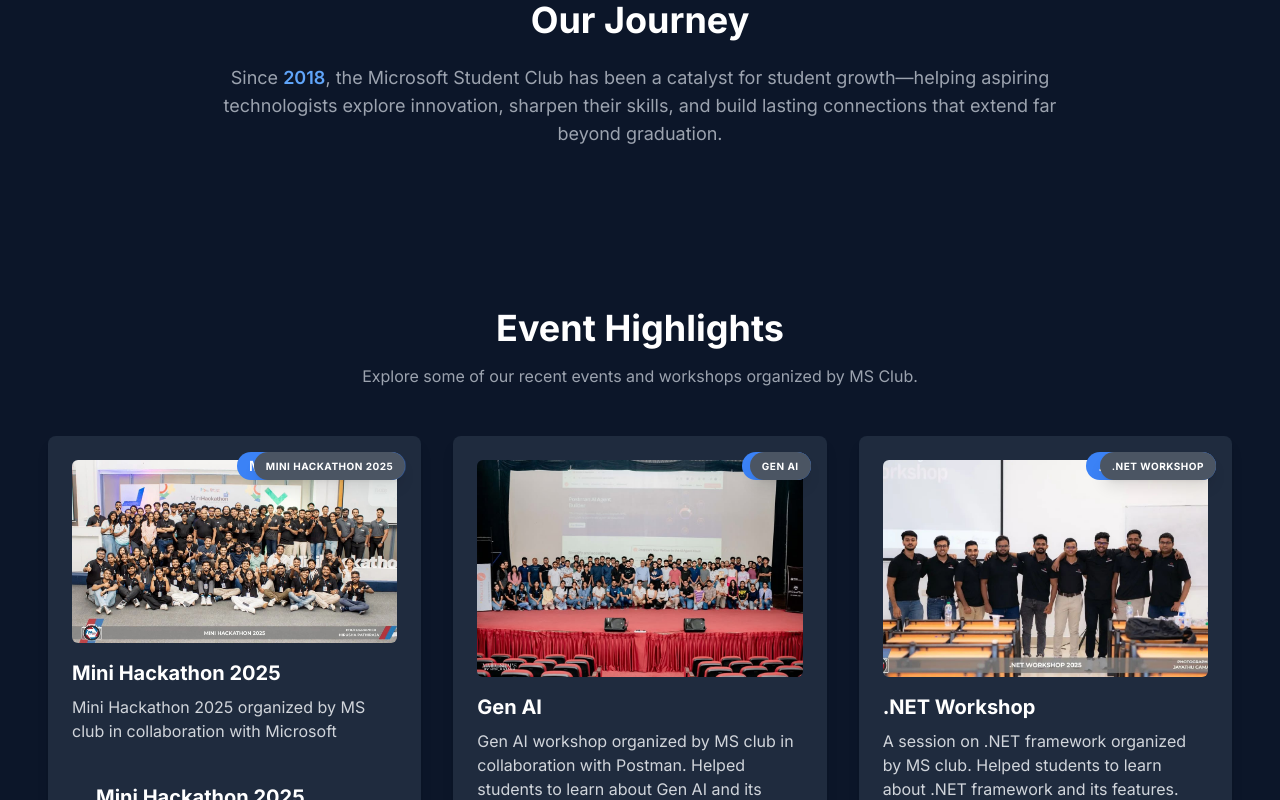
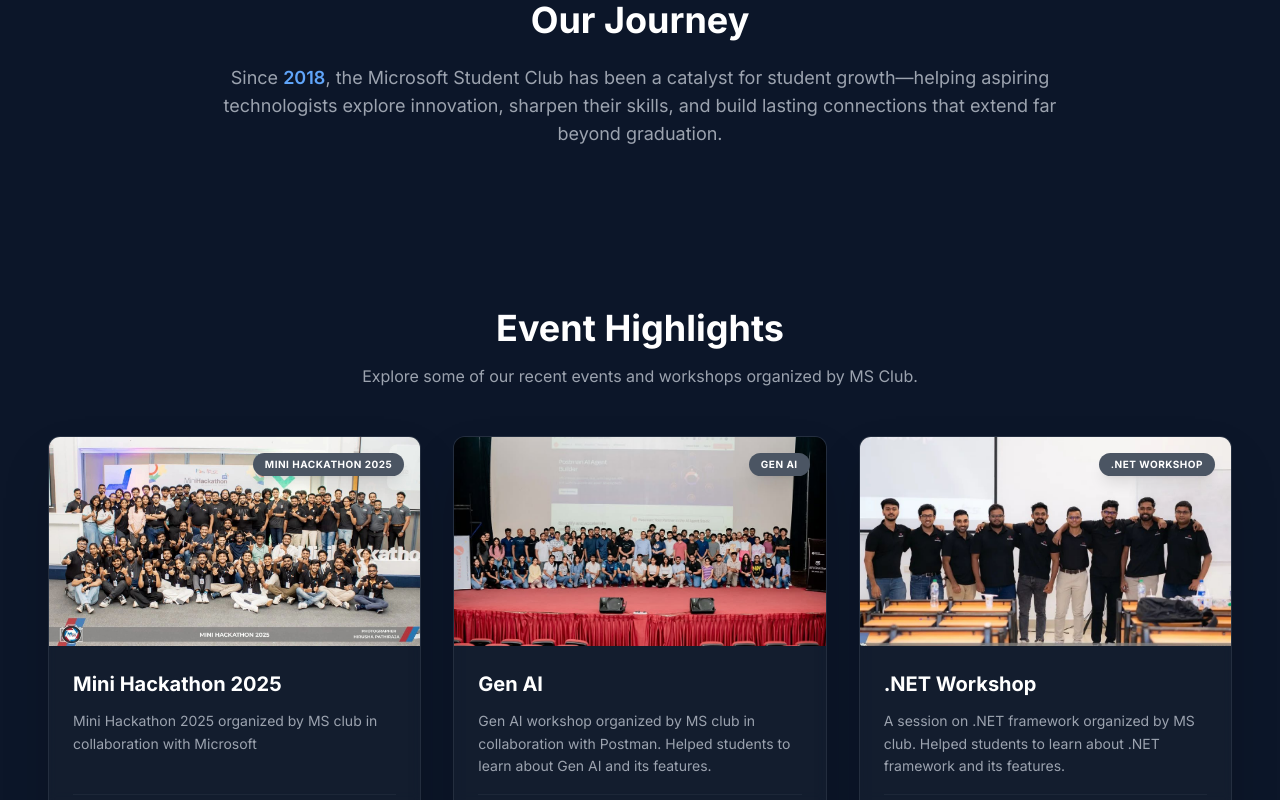
Before and after one commit to ms-club-sliit/msclubwebsite-v3, a Next.js app: page / in a window 1280 px wide. Shown: the part 2000-2800 px from the top of the page. Built offline with nearby package versions, Linux system fonts and the light colour scheme.

Commit message:
refactor: enhance EventCard styling and structure for improved visual appeal

```diff
--- a/src/components/events/EventCard.jsx
+++ b/src/components/events/EventCard.jsx
@@ -1,8 +1,4 @@
 import React from 'react';
-import Image from 'next/image';
-import { Clock } from 'lucide-react';
-import { Calendar } from 'lucide-react';
-import { MapPin } from 'lucide-react';
 
 const EventCard = ({
   badgeText,
@@ -11,41 +7,17 @@
   title,
   description,
   boardYear,
-  date,
 }) => {
   return (
-    <div className="rounded-lg overflow-hidden shadow-lg bg-card-bg text-white p-6 relative">
-      {/* Badge */}
-      {badgeText && (
-        <div className="absolute top-4 right-4 bg-blue-500 text-white px-3 py-1 rounded-full text-sm font-semibold">
-          {badgeText}
-        </div>
-      )}
-
-      {/* Image */}
-      {imageSrc && (
-        <Image
-          className="rounded-md mb-4"
-          src={imageSrc}
-          alt={altText}
-          width={400}
-          height={300}
-        />
-      )}
-
-      {/* Title */}
-      <h2 className="text-xl font-bold mb-2">{title}</h2>
-
-      {/* Description */}
-      <p className="text-gray-300 mb-4">{description}</p>
-
-      {/* Info Section */}
-      <div className="space-y-2 text-sm">
-        {date && (
-          <div className="flex items-center">
-            <span className="mr-2"><Calendar className='w-[16px] text-blue-500' /></span>
-            {date}
-          </div>
+    <div className="group rounded-xl overflow-hidden shadow-2xl bg-gray-800/40 backdrop-blur-sm border border-gray-700/50 transition-all duration-300 hover:scale-[1.02] hover:bg-gray-800 hover:border-blue-500/30 flex flex-col h-full">
+      {/* Image Container */}
+      <div className="relative aspect-video overflow-hidden">
+        {imageSrc && (
+          <img
+            className="w-full h-full object-cover transition-transform duration-500 group-hover:scale-105"
+            src={imageSrc}
+            alt={altText}
+          />
         )}
         {/* Badge */}
         {badgeText && (
```
